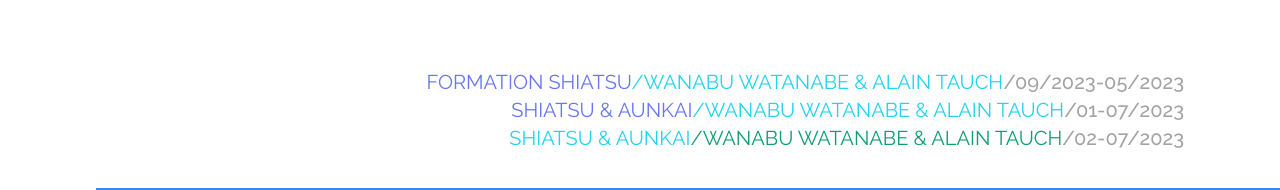
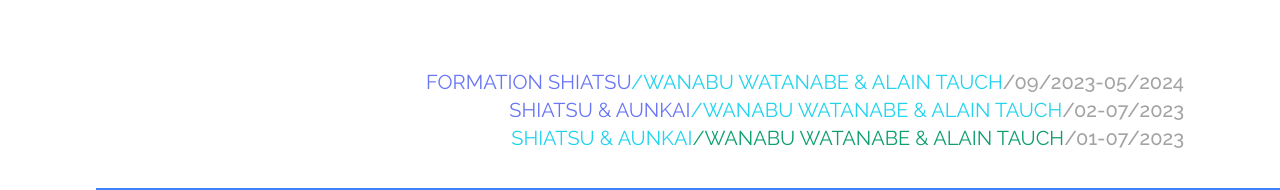
Before and after one commit to jolysnicolas1/keihoku, a Next.js app: page / in a window 1280 px wide. Shown: the part 176-366 px from the top of the page. Built offline with nearby package versions, Linux system fonts and the light colour scheme.

Commit message:
Chatgpt forever

```diff
--- a/app/page.tsx
+++ b/app/page.tsx
@@ -32,13 +32,13 @@ const daysData: Event[] = [
   {
     practice: { tag: "formation shiatsu", color: "" },
     teacher: { tag: "Wanabu Watanabe & Alain Tauch", color: "" },
-    date: ["09/2023-05/2023"],
+    date: ["09/2023-05/2024"],
     href: "/shiatsu",
   },
   {
     practice: { tag: "shiatsu & aunkai", color: "" },
     teacher: { tag: "Wanabu Watanabe & Alain Tauch", color: "" },
-    date: ["01-07/2023", "02-07/2023"],
+    date: ["02-07/2023", "01-07/2023"],
     href: "/shiatsu",
   },
 ];
```
